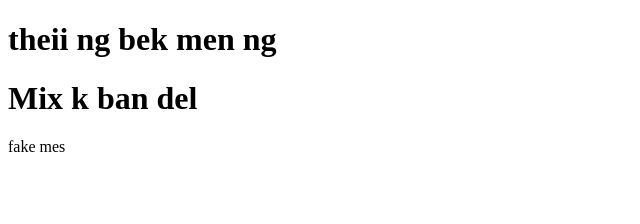
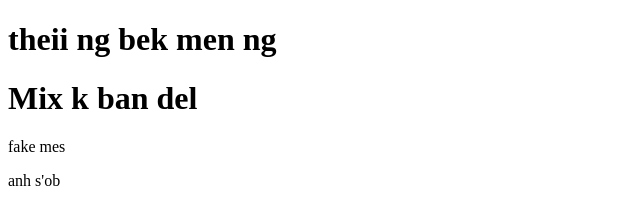
Before and after one commit to rithsophea/theii--ng, a plain HTML site: page index.html in a window 1280 px wide. Shown: the full height of the page, 0-640 px from the left. Drawn offline with Linux system fonts and the light colour scheme.

Commit message:
add hello2

```diff
--- a/index.html
+++ b/index.html
@@ -9,5 +9,6 @@
     <h1>theii ng bek men ng</h1>
     <h1>Mix k ban del</h1>
     <p>fake mes</p>
+    <p>anh s'ob</p>
   </body>
 </html>
```
